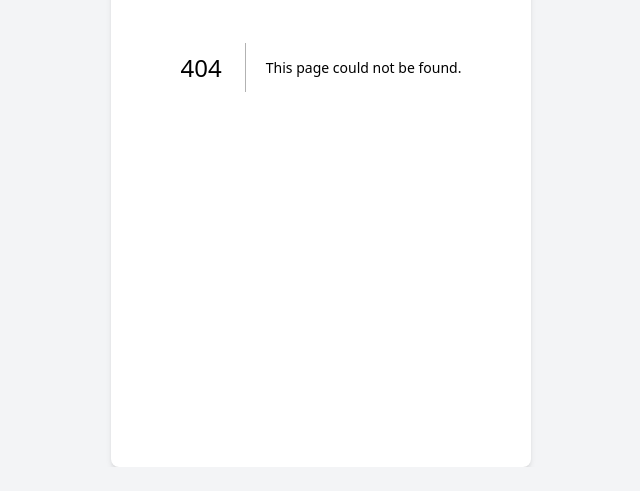
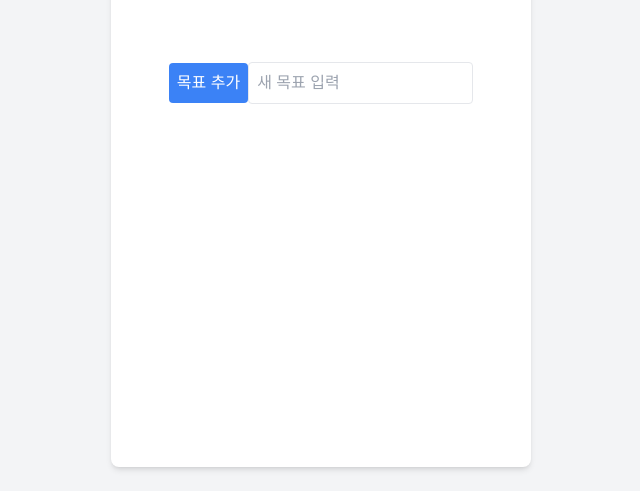
Before and after one commit to eazyseon/66, a Next.js app: page /mypage in a window 1280 px wide. Before the commit this address had no page. Shown: the part 333-824 px from the top of the page, without its empty margins (319-959 px from the left). Before the commit the page ends 800 px from the top, so only its background shows below. Built offline with nearby package versions, Linux system fonts and the light colour scheme.

Commit message:
마이페이지 추가/삭제 기능 추가

```diff
--- /dev/null
+++ b/app/mypage/page.tsx
@@ -0,0 +1,90 @@
+"use client";
+import { useEffect, useState } from "react";
+
+export default function MyPage() {
+  const [goals, setGoals] = useState<{ id: string; title: string }[]>([]);
+  const [checkedDays, setCheckedDays] = useState<Record<string, boolean[]>>({});
+  const [goalInput, setGoalInput] = useState("");
+
+  useEffect(() => {
+    const savedGoals = localStorage.getItem("goals");
+    const savedCheckedDays = localStorage.getItem("checkedDays");
+
+    if (savedGoals) {
+      setGoals(JSON.parse(savedGoals));
+    }
+    if (savedCheckedDays) {
+      setCheckedDays(JSON.parse(savedCheckedDays));
+    }
+  }, []);
+
+  const addGoal = (title: string) => {
+    const newGoal = { id: Date.now().toString(), title };
+    const updatedGoals = [...goals, newGoal];
+
+    setGoals(updatedGoals);
+    localStorage.setItem("goals", JSON.stringify(updatedGoals));
+
+    setCheckedDays((prev) => {
+      const newCheckedDays = { ...prev, [newGoal.id]: Array(66).fill(false) };
+      localStorage.setItem("checkedDays", JSON.stringify(newCheckedDays));
+      return newCheckedDays;
+    });
+  };
+
+  const removeGoal = (goalId: string) => {
+    const updatedGoals = goals.filter((goal) => goal.id !== goalId);
+    setGoals(updatedGoals);
+    localStorage.setItem("goals", JSON.stringify(updatedGoals));
+
+    const updatedCheckedDays = { ...checkedDays };
+    delete updatedCheckedDays[goalId];
+    setCheckedDays(updatedCheckedDays);
+    localStorage.setItem("checkedDays", JSON.stringify(updatedCheckedDays));
+  };
+
+  return (
+    <main className="flex flex-col items-center justify-center min-h-screen p-4">
+      <div className="mb-4">
+        <button
+          onClick={() => {
+            if (goalInput.trim()) {
+              addGoal(goalInput.trim());
+              setGoalInput("");
+            }
+          }}
+          className="bg-blue-500 text-white p-2 rounded">
+          목표 추가
+        </button>
+
+        <input
+          type="text"
+          placeholder="새 목표 입력"
+          value={goalInput}
+          onChange={(e) => setGoalInput(e.target.value)}
+          className="border p-2 rounded"
+        />
+      </div>
+
+      <ul className="w-full max-w-md">
+        {goals.map((goal) => {
+          const isCompleted =
+            checkedDays[goal.id]?.filter(Boolean).length === 66;
+          return (
+            <li
+              key={goal.id}
+              className="p-4 border rounded mb-2 flex justify-between items-center">
+              <span className={"text-black"}>{goal.title}</span>
+              {isCompleted && <span className="text-green-500">완료!</span>}
+              <button
+                onClick={() => removeGoal(goal.id)}
+                className="bg-red-500 text-white p-2 rounded text-sm">
+                삭제
+              </button>
+            </li>
+          );
+        })}
+      </ul>
+    </main>
+  );
+}
```
